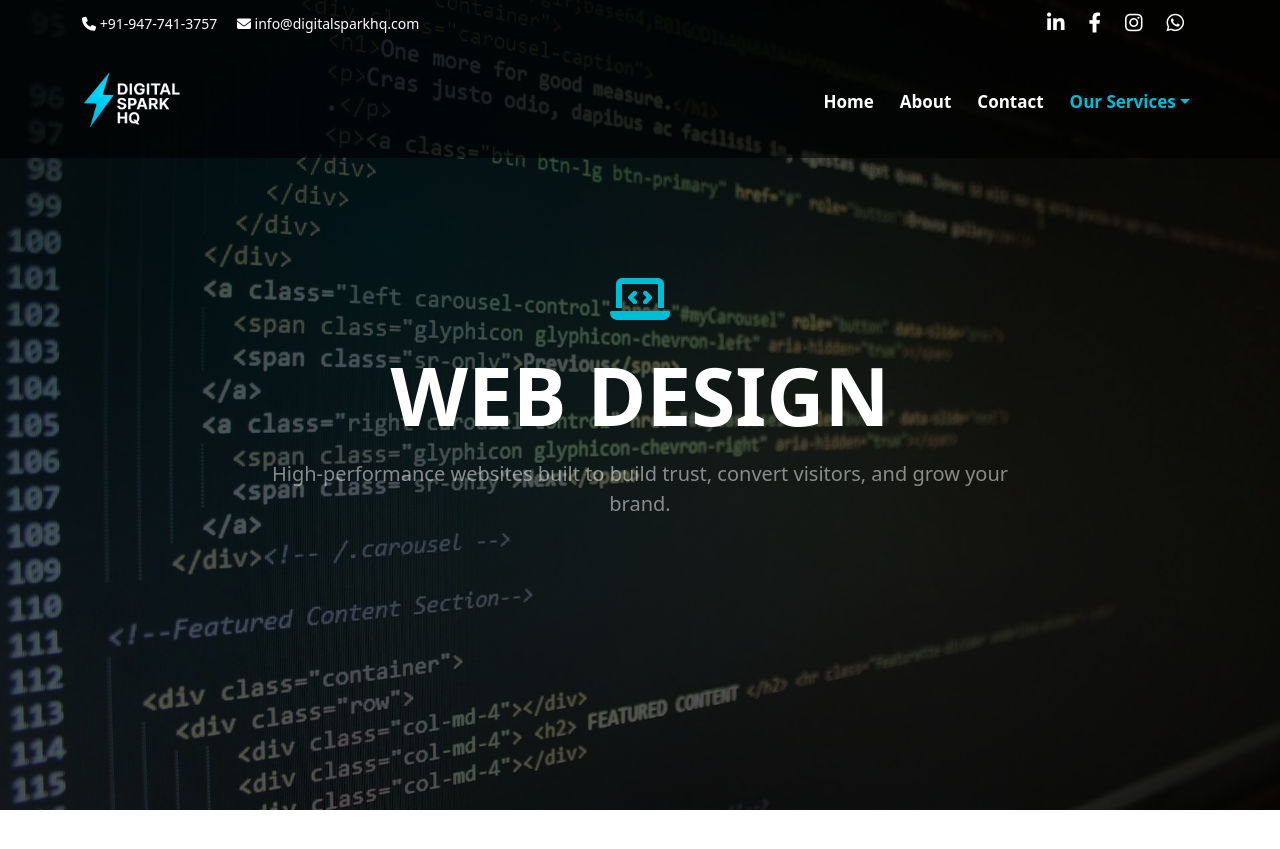
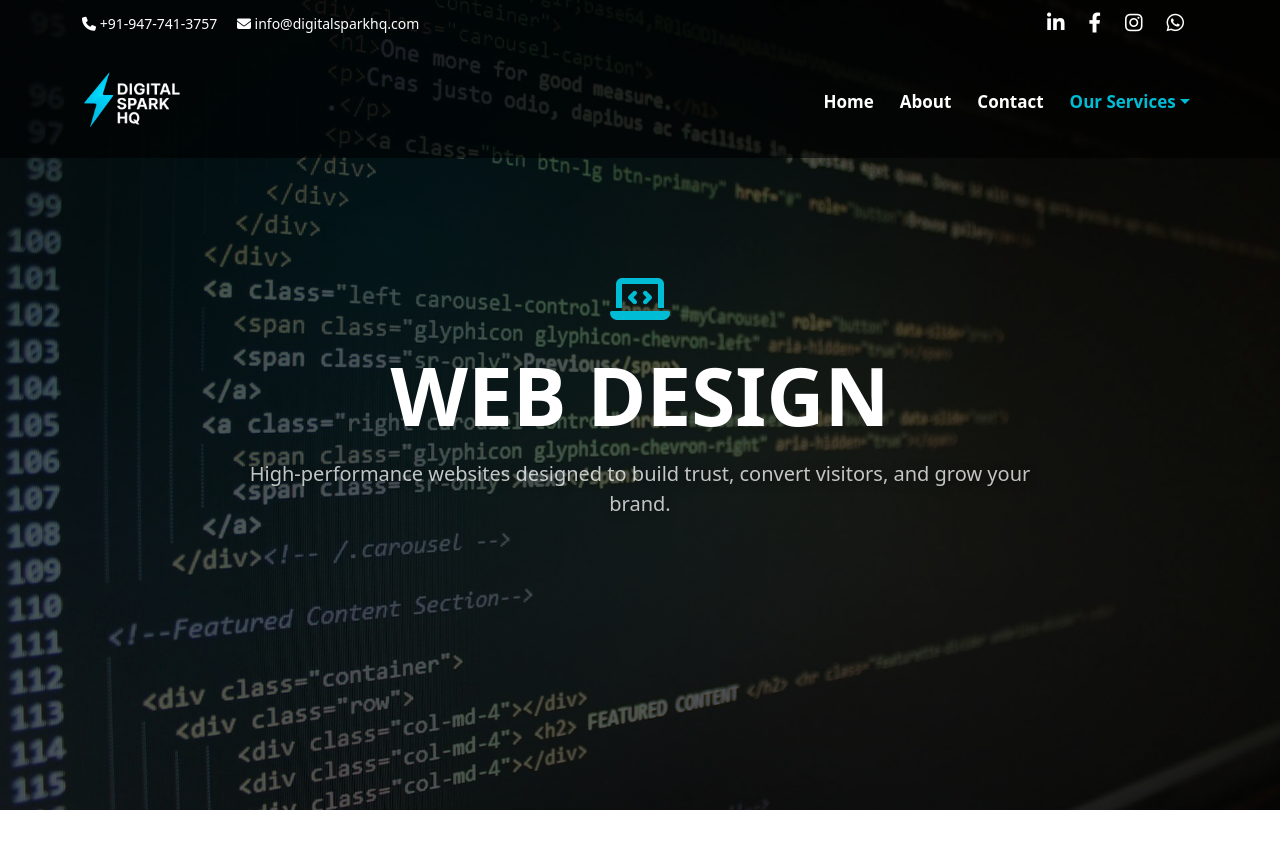
Before and after one commit to Iambiswajit-C/digitalsparkhq, a Jekyll site: the page built from services/web-design/index.md, in a window 1280 px wide and 900 px high. Shown: the top 849 px of the window. Built offline with Jekyll 4.4.1, drawn with Linux system fonts in a browser that asks for light colours.

Commit message:
Update index.md

```diff
--- a/services/web-design/index.md
+++ b/services/web-design/index.md
@@ -14,8 +15,8 @@ title: "Web Design & Development"
   <div class="container position-relative z-2 fade-in">
     <i class="fas fa-laptop-code fa-3x mb-4" style="color: var(--hover-color);"></i>
     <h1 class="display-1 fw-bold">WEB DESIGN</h1>
-    <p class="lead text-white-50 mt-3 mx-auto" style="max-width: 800px;">
-      High-performance websites built to build trust, convert visitors, and grow your brand.
+    <p class="lead text-white opacity-75 mt-3 mx-auto hero-subtext" style="max-width: 820px;">
+      High-performance websites designed to build trust, convert visitors, and grow your brand.
     </p>
   </div>
 </section>
@@ -61,7 +62,7 @@ title: "Web Design & Development"
       We follow a structured, transparent process so you always know what’s happening — and why.
     </p>
 
-    <div class="row g-4">
+   <div class="row g-4">
       <div class="col-md-6 col-lg-3">
         <div class="p-4 h-100 bg-light rounded">
           <h5 class="fw-bold">1. Discovery</h5>
```
Also changed, not shown: other parts of services/web-design/index.md (+3 -2 lines).
